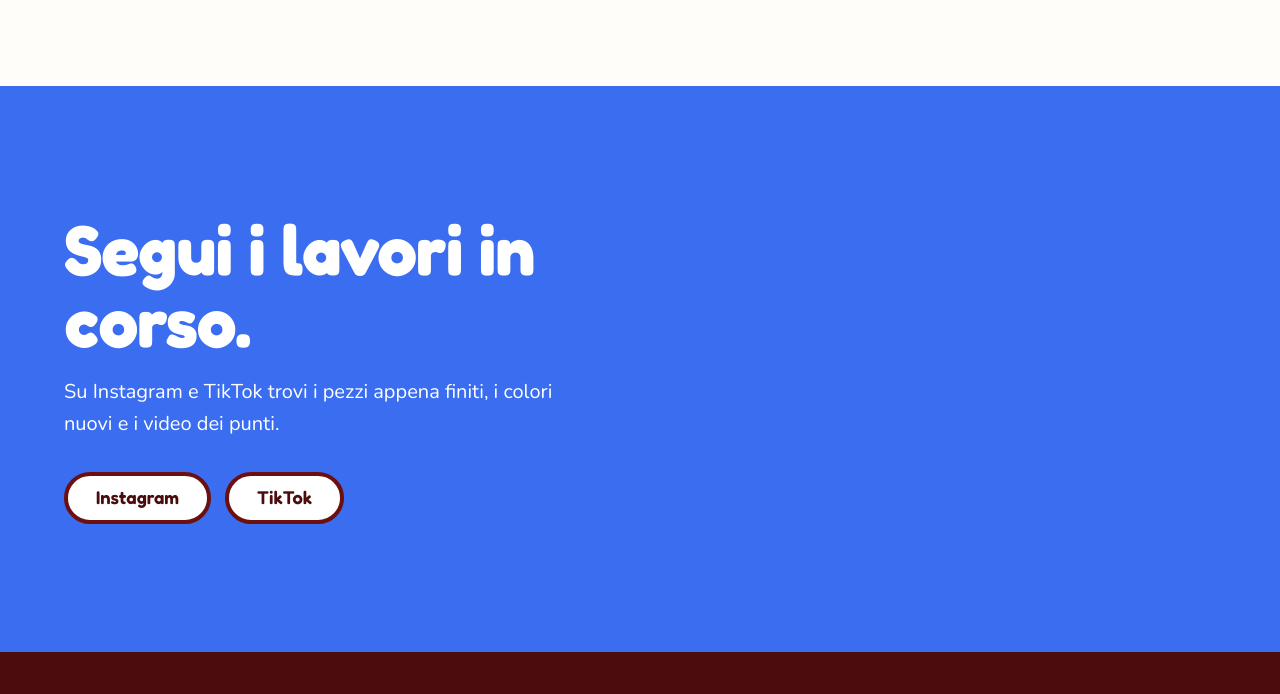
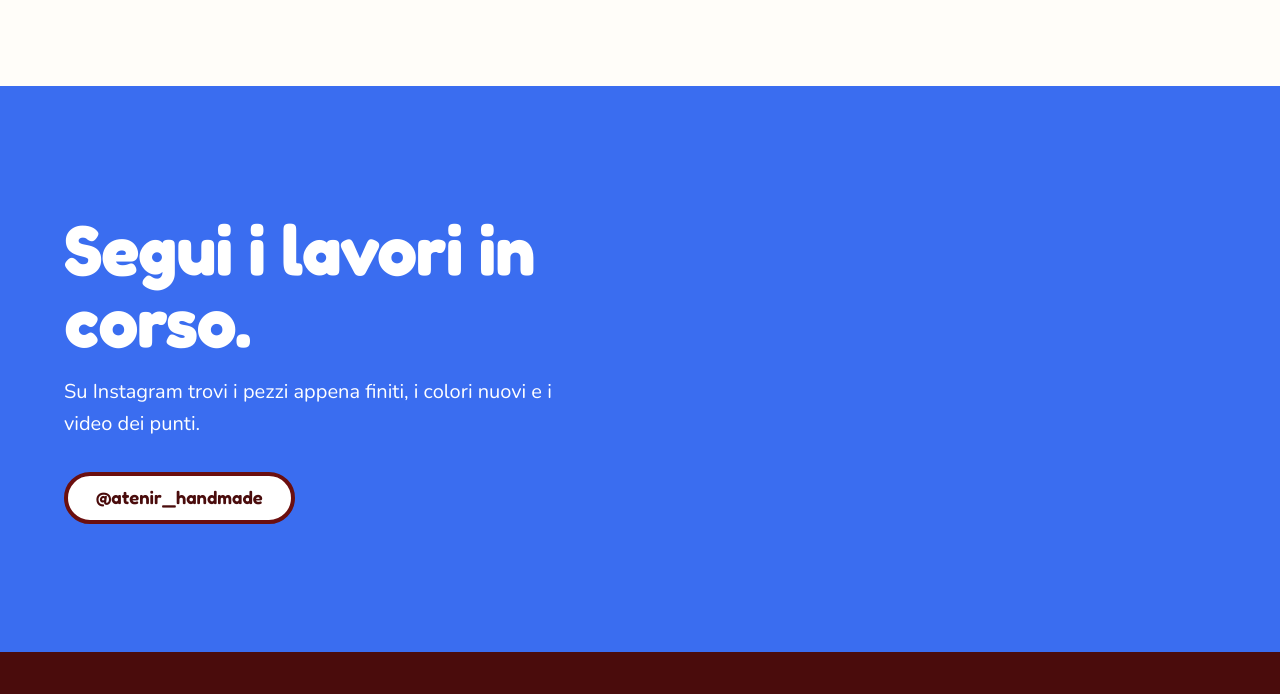
Before and after one commit to salvatorevirgillito04-code/Atenir, a plain HTML site: page index.html in a window 1280 px wide. Shown: the part 4070-4764 px from the top of the page. Drawn offline with nearby package versions, Linux system fonts and the light colour scheme.

Commit message:
Instagram @atenir_handmade; nasconde i contatti non ancora inseriti
Co-Authored-By: Claude Opus 5.5 <noreply@anthropic.com>
Claude-Session: https://claude.ai/code/session_01WFYYR8sTesUobRYKhvdQiL

```diff
--- a/index.html
+++ b/index.html
@@ -126,7 +126,7 @@
   <section class="crea" id="crea" aria-labelledby="titolo-crea">
     <div class="crea-testo">
       <h2 id="titolo-crea">Scegli pezzo e colore.</h2>
-      <p class="intro">Prova le combinazioni qui sotto. Quando ti piace, mandami la richiesta: il messaggio è già scritto.</p>
+      <p class="intro">Prova le combinazioni qui sotto. Quando ti piace, mandami la richiesta: il messaggio è già pronto da incollare su Instagram.</p>
 
       <fieldset class="scelta">
         <legend>Pezzo</legend>
@@ -188,9 +188,9 @@
 
   <section class="segui" aria-labelledby="titolo-segui">
     <h2 id="titolo-segui">Segui i lavori in corso.</h2>
-    <p>Su Instagram e TikTok trovi i pezzi appena finiti, i colori nuovi e i video dei punti.</p>
+    <p>Su Instagram trovi i pezzi appena finiti, i colori nuovi e i video dei punti.</p>
     <div class="segui-azioni">
-      <a class="bottone bottone-bianco" data-link="instagram" href="#">Instagram</a>
+      <a class="bottone bottone-bianco" data-link="instagram" href="#">@atenir_handmade</a>
       <a class="bottone bottone-bianco" data-link="tiktok" href="#">TikTok</a>
     </div>
   </section>
--- a/script.js
+++ b/script.js
@@ -1,10 +1,10 @@
 // ===== Da completare: i tuoi contatti =====
 // Scrivi qui il nome utente e il numero, il resto del sito si aggiorna da solo.
 const CONTATTI = {
-  instagram: "atenir",          // nome utente Instagram, senza @
-  tiktok: "atenir",             // nome utente TikTok, senza @
-  whatsapp: "390000000000",     // numero con prefisso, solo cifre (es. 393331234567)
-  email: "ciao@atenir.it",
+  instagram: "atenir_handmade", // nome utente Instagram, senza @
+  tiktok: "",                   // nome utente TikTok, senza @ (vuoto = nascosto)
+  whatsapp: "",                 // numero con prefisso, solo cifre, es. 393331234567 (vuoto = nascosto)
+  email: "",                    // indirizzo email (vuoto = nascosto)
 };
 // ==========================================
 
@@ -29,6 +29,7 @@ const link = {
 };
 
 document.querySelectorAll("[data-link]").forEach((a) => {
+  if (!CONTATTI[a.dataset.link]) { a.remove(); return; }
   a.href = link[a.dataset.link];
   if (!a.href.startsWith("mailto:")) { a.target = "_blank"; a.rel = "noopener"; }
 });
@@ -88,6 +89,7 @@ function aggiorna() {
   nota.textContent = "";
 }
 
+if (!CONTATTI.whatsapp) ordinaWa.remove();
 [ordinaIg, ordinaWa].forEach((a) => { a.target = "_blank"; a.rel = "noopener"; });
 
 // Instagram non permette di precompilare il messaggio: lo copiamo negli appunti.
```
